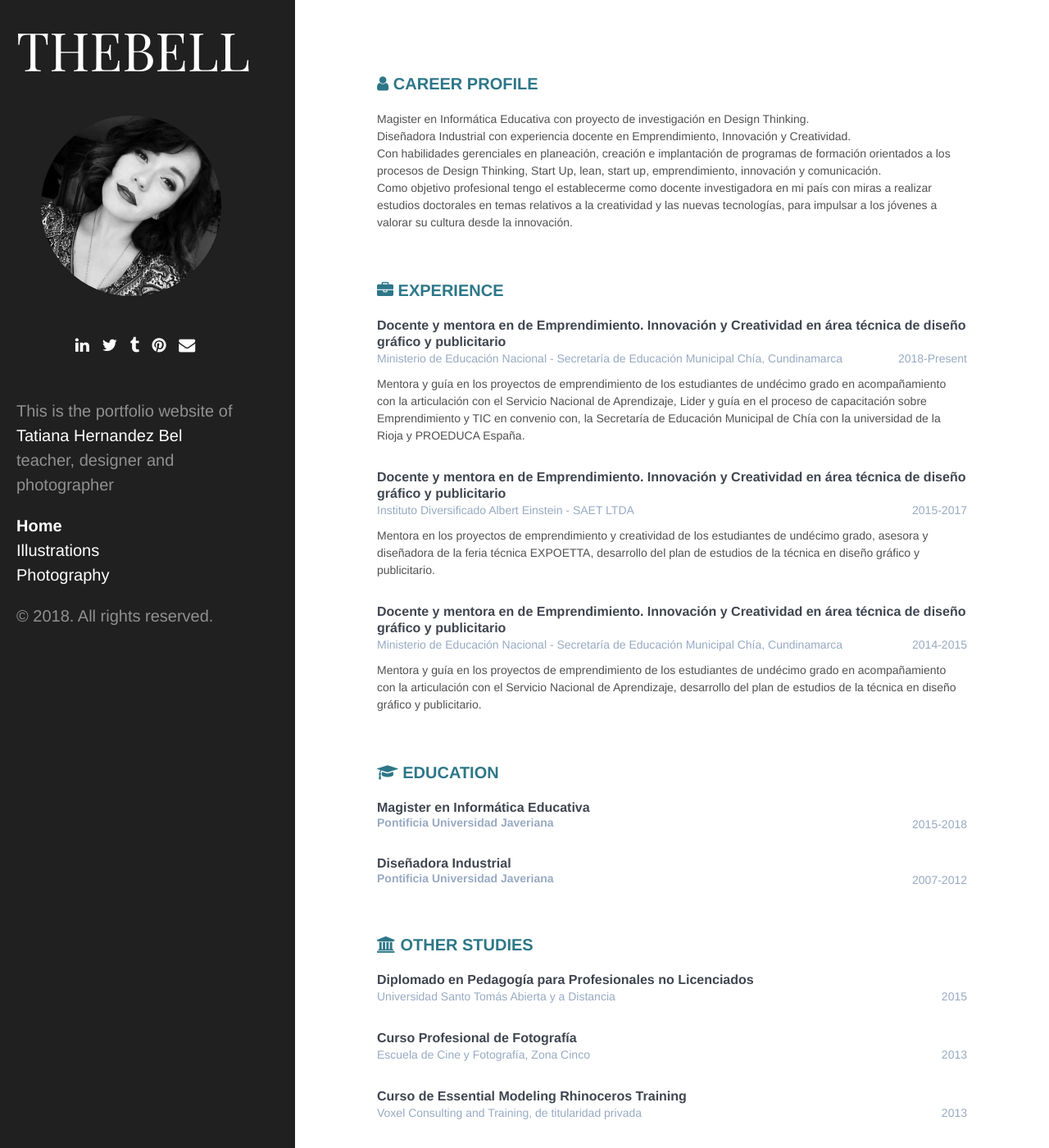
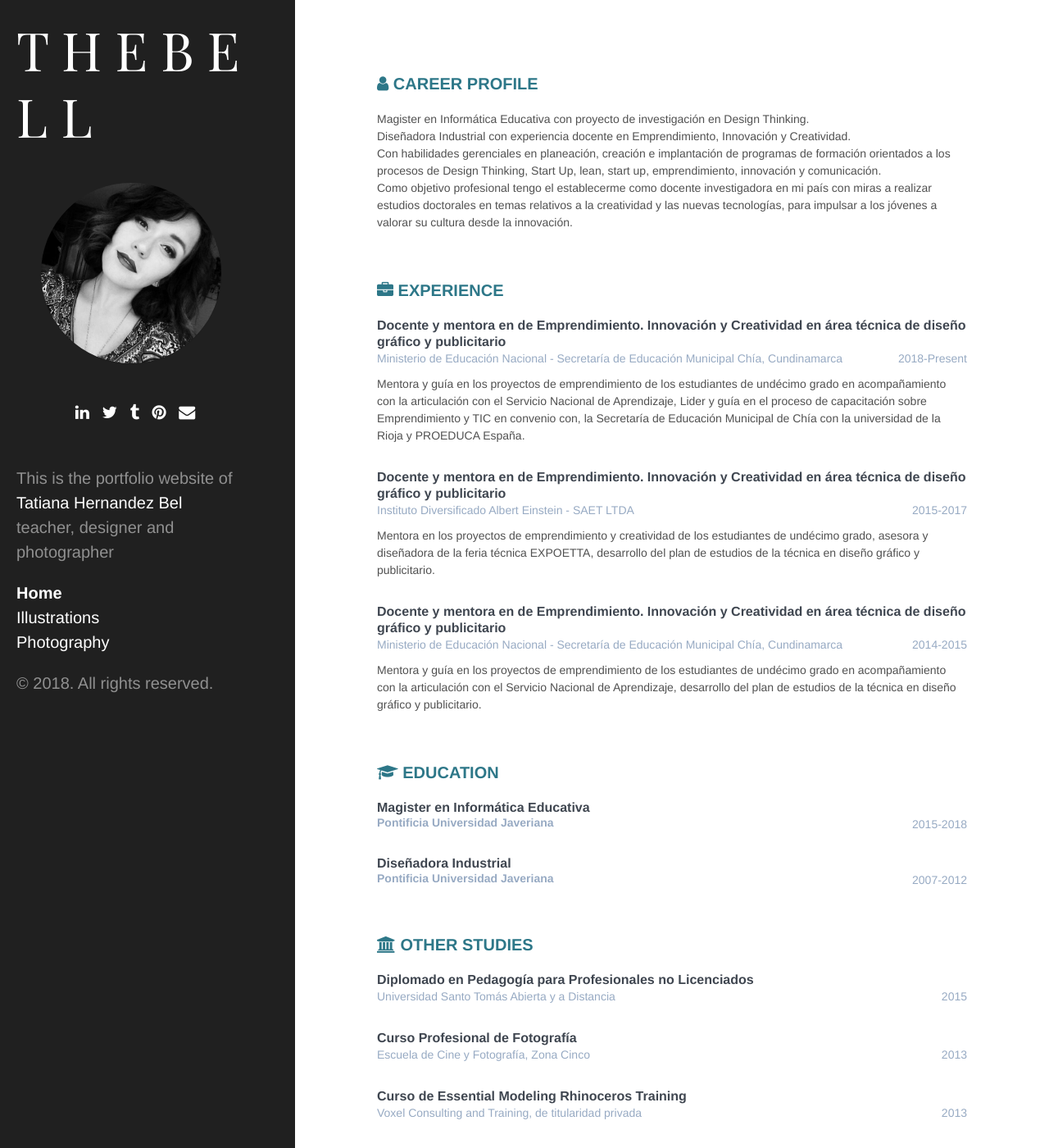
Before and after one commit to TatianaHbel/personal, a Jekyll site: the page built from index.md, in a window 1280 px wide and 1400 px high. Shown: the whole window at 82% size. Built offline with Jekyll 4.4.1, drawn with Linux system fonts in a browser that asks for light colours.

Commit message:
fixed company max widths

```diff
--- a/_config.yml
+++ b/_config.yml
@@ -6,7 +6,7 @@
 permalink:        pretty
 
 # Setup
-tagline:          'A Jekyll theme'
+tagline:          'portfolio'
 url:              https://tatianahbel.github.io/
 # The subpath of your site, e.g. /blog, for generating urls
 baseurl:          ""
--- a/_data/general.yml
+++ b/_data/general.yml
@@ -1,12 +1,12 @@
 ### icons can be searched here https://fontawesome.com/icons?d=gallery
 
-title:       THEBELL
+title:       T H E B E L L
 description: This is the portfolio website of<br/><span style="color:white">Tatiana Hernandez Bel </span><br/>teacher, designer and photographer
-twitter:   https://twitter.com/tatiHdez
-email:     tatihbel@gmail.com
-linkedin:  https://www.linkedin.com/in/cindy-tatiana-hernandez-beltran-b8859955/
-tumblr:    http://tatihbel.tumblr.com/
-pinterest: https://www.pinterest.es/tatihbel/
+twitter:     https://twitter.com/tatiHdez
+email:       tatihbel@gmail.com
+linkedin:    https://www.linkedin.com/in/cindy-tatiana-hernandez-beltran-b8859955/
+tumblr:      http://tatihbel.tumblr.com/
+pinterest:   https://www.pinterest.es/tatihbel/
 
 career:
   title: Career Profile
--- a/css/cv.css
+++ b/css/cv.css
@@ -21,6 +21,7 @@
 	margin-top: 0;
 	color: #97aac3;
 	font-size: 14px;
+	max-width: 80%;
 }
 .time {
 	/*position: absolute;*/
```
